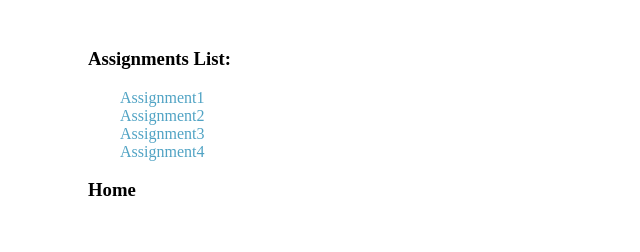
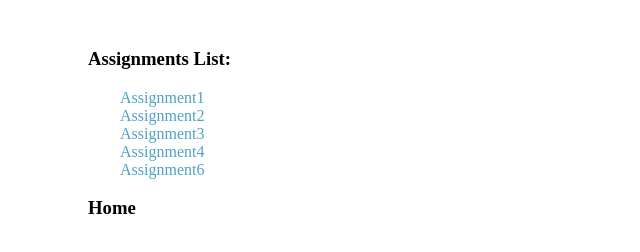
Before and after one commit to mumt301/yshao, a plain HTML site: page assignments.html in a window 1280 px wide. Shown: the whole page, without its empty margins (0-640 px from the left). Drawn offline with Linux system fonts and the light colour scheme.

Commit message:
add ass6 link

```diff
--- a/assignments.html
+++ b/assignments.html
@@ -35,6 +35,7 @@
                 <li><a href="./index.html">Assignment2</a></li>
                 <li><a href="./Assignments/ass3/index.html">Assignment3</a></li>
                 <li><a href="./Assignments/ass4/index.html">Assignment4</a></li>
+                <li><a href="./Assignments/ass6/index.html">Assignment6</a></li>
             </ul>
         </div>
         <div class="return-wrap">
```
